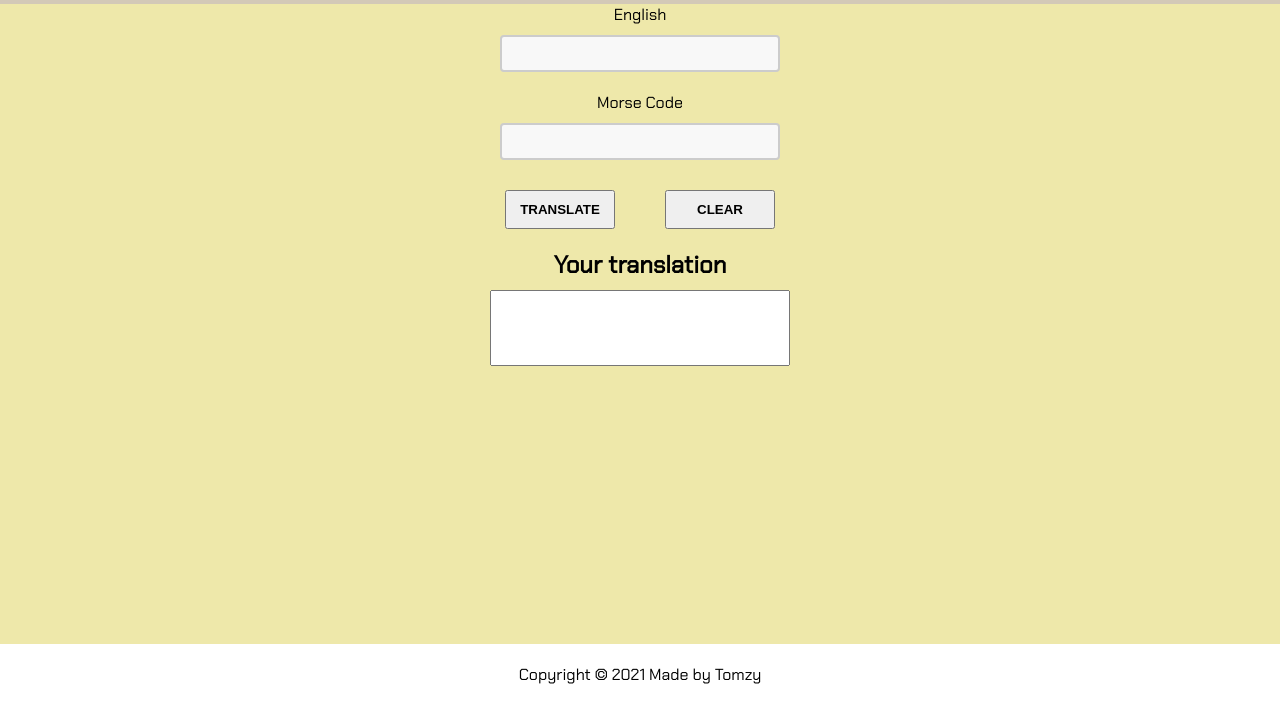
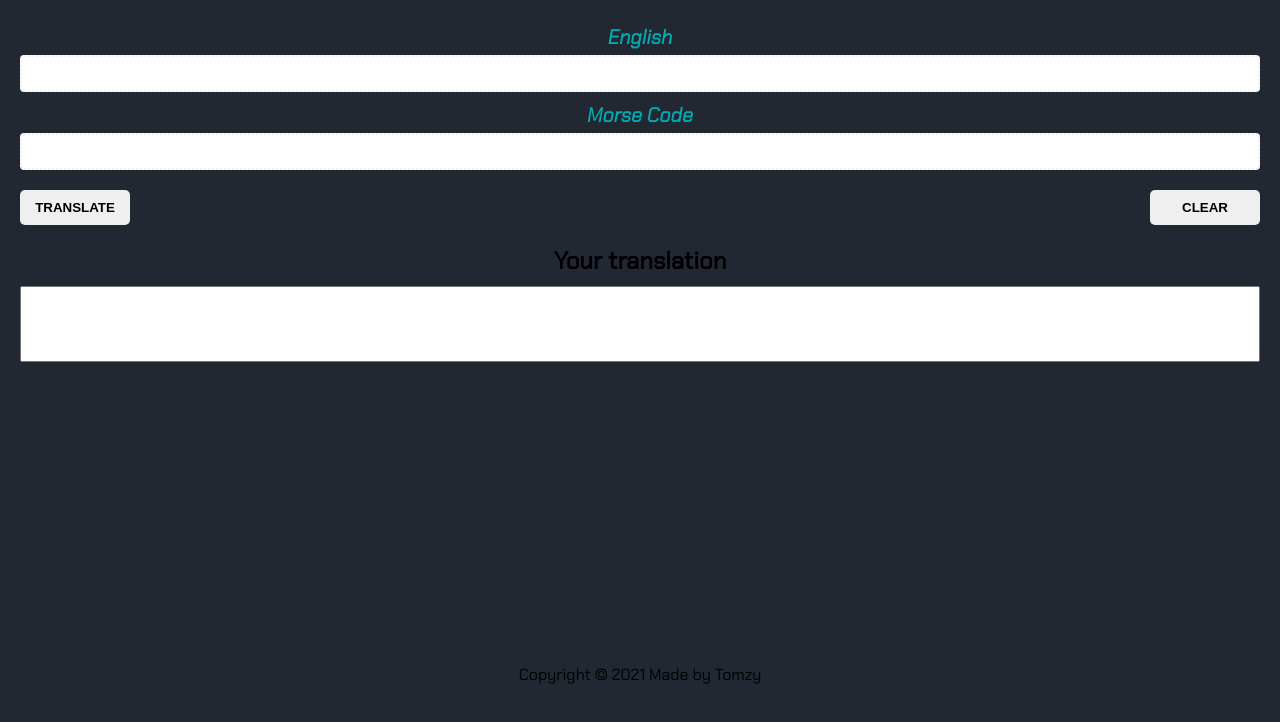
Before and after one commit to tommyb89/morsecode-translator, a website with bundled scripts: page index.html in a window 1280 px wide. Shown: the part 78-800 px from the top of the page. Built offline with nearby package versions, Linux system fonts and the light colour scheme.

Commit message:
new styling

```diff
--- a/index.html
+++ b/index.html
@@ -22,9 +22,9 @@
           <input type="text" id="morse-input" name="morse" />
         </div>
       </form>
-      <div class="btn">
-        <button class="btn__submit">TRANSLATE</button>
-        <button class="btn__clear">CLEAR</button>
+      <div class="btns">
+        <button class="btns__submit btn">TRANSLATE</button>
+        <button class="btns__clear btn">CLEAR</button>
       </div>
       <h2>Your translation</h2>
       <textarea class="output"></textarea>
--- a/sass/_base.scss
+++ b/sass/_base.scss
@@ -1,8 +1,9 @@
 // Variables
 // Colors
 $color-primary: rgb(0, 0, 0);
-$color-secondary: #f8f8f8;
-$color-tertiary: #ccc;
+$color-secondary: #eeeeee;
+$color-tertiary: #00adb5;
+$bg-color: #222831;
 
 // Fonts
 @import url("https://fonts.googleapis.com/css2?family=Chakra+Petch:ital,wght@0,400;1,300&display=swap");
@@ -20,8 +21,9 @@ body {
   width: 100%;
   text-align: center;
   font-family: $primary-font;
+  background-color: $bg-color;
+
+  h2 {
+    margin-top: 20px;
+  }
 }
-
-h2 {
-  margin-bottom: 10px;
-}
--- a/sass/_components.scss
+++ b/sass/_components.scss
@@ -1,13 +1,17 @@
-.btn {
-  justify-content: center;
-  display: flex;
-  gap: 10px;
+.btns {
+  margin-top: 20px;
 
-  &__submit,
-  &__clear {
+  .btn {
     padding: 10px;
-    margin: 20px;
     font-weight: bold;
     width: 110px;
+    border-radius: 5px;
+    border: none;
+
+    &:hover {
+      background-color: $color-tertiary;
+      transition: 0.3s;
+      color: $color-secondary;
+    }
   }
 }
--- a/sass/_layout.scss
+++ b/sass/_layout.scss
@@ -1,17 +1,15 @@
 header {
-  background: rgb(211, 201, 183);
   padding: 20px;
+
+  .title {
+    color: $color-secondary;
+  }
 }
 
 main {
-  background-color: palegoldenrod;
   height: 80%;
-}
+  padding: 20px;
 
-footer {
-  padding: 20px;
-  margin: auto;
-}
   .form {
     display: flex;
     justify-content: center;
@@ -23,22 +21,40 @@ footer {
     &__english {
       display: flex;
       flex-direction: column;
-    width: 300px;
+      width: 100%;
+    }
+
+    label {
+      color: $color-tertiary;
+      font-style: italic;
+      font-size: 20px;
+      font-weight: bold;
+    }
+    #morse-input,
+    #english-input {
+      margin-top: 5px;
+      padding: 5px;
+      font-size: 20px;
+      border: 2px dotted $color-secondary;
+      border-radius: 4px;
     }
   }
 
-#morse-input,
-#english-input {
-  padding: 5px;
-  margin: 10px;
-  font-size: 20px;
-  border: 2px solid $color-tertiary;
-  border-radius: 4px;
-  background-color: $color-secondary;
+  .btns {
+    display: flex;
+    justify-content: space-between;
+    width: 100%;
+  }
+}
+
+footer {
+  padding: 20px;
+  margin: auto;
 }
 
 .output {
-  width: 300px;
+  margin-top: 10px;
+  width: 100%;
   resize: none;
   padding: 10px;
   font-size: 24px;
```
Also changed, not shown: styles.css, 1 other file. Lines whose indentation alone changed are shown as unchanged.
